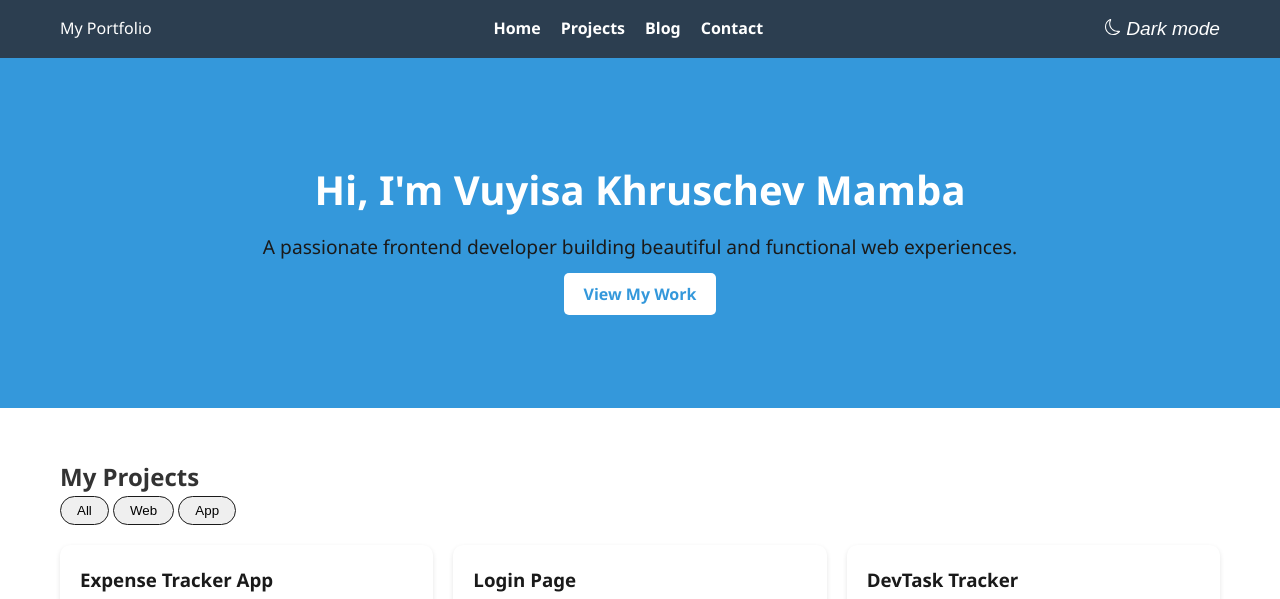
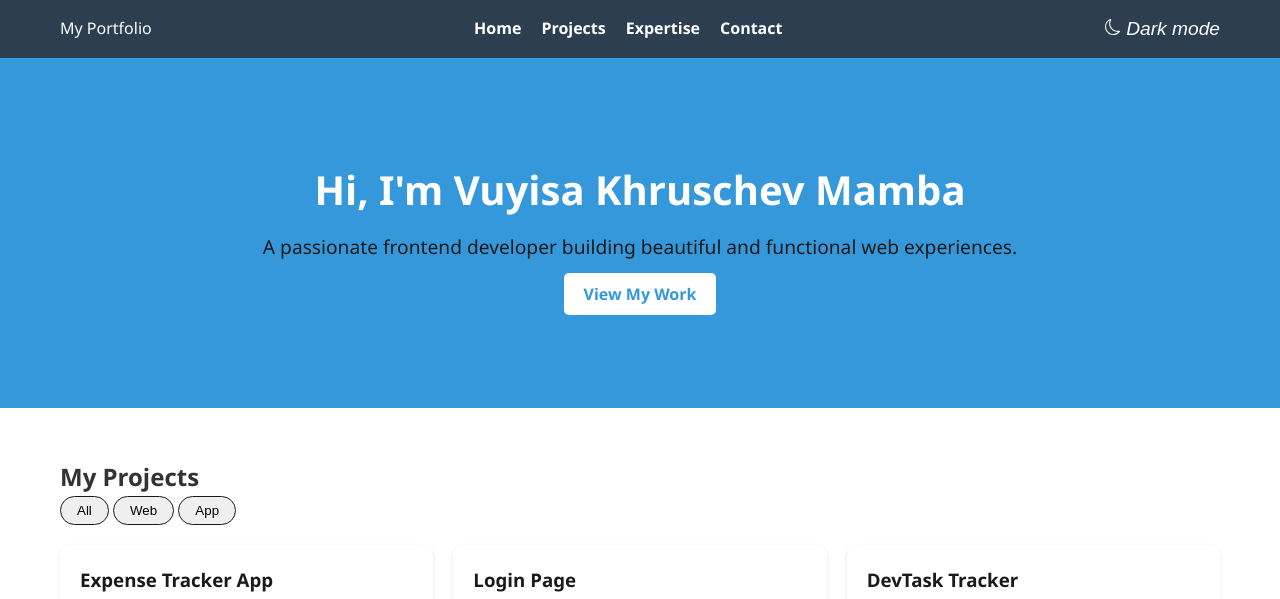
Before and after one commit to khruschev20/Portfolio-Website, a plain HTML site: page index.html in a window 1280 px wide. Shown: the top 599 px of the page. Drawn offline with Linux system fonts and the light colour scheme; no server answers.

Commit message:
Update index.html
updated my navbar

```diff
--- a/index.html
+++ b/index.html
@@ -13,7 +13,7 @@
             <ul class="nav-links">
                 <li><a href="#home">Home</a></li>
                 <li><a href="#projects">Projects</a></li>
-                <li><a href="#blog">Blog</a></li>
+                <li><a href="#Expertise">Expertise</a></li>
                 <li><a href="#contact">Contact</a></li>
             </ul>
             <button id="themeToggle"><i class="fas fa-moon bi bi-moon">
@@ -42,7 +42,7 @@
         <div class="projects-grid" id="projectsGrid"></div>
     </section>
 
-    <section id="expertise" class="expertise">
+    <section id="Expertise" class="expertise">
         <h2>My Expertise</h2>
         <div class="expertise-list" id="expertiseList"></div>
     </section>
```
